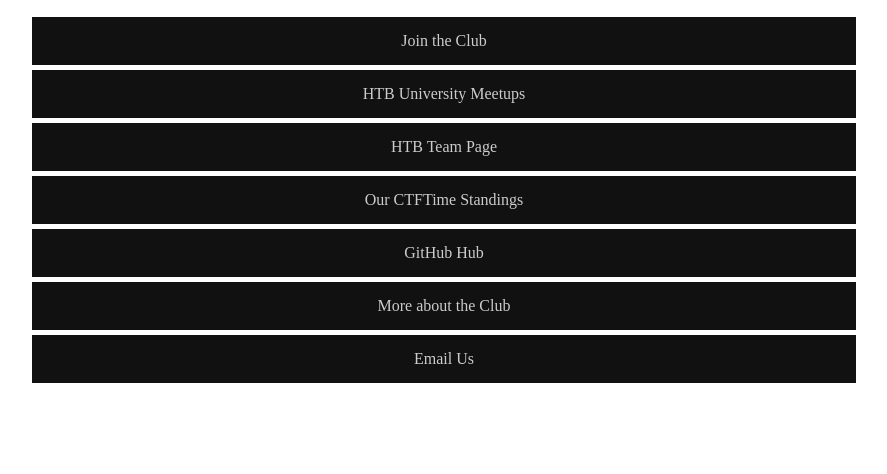
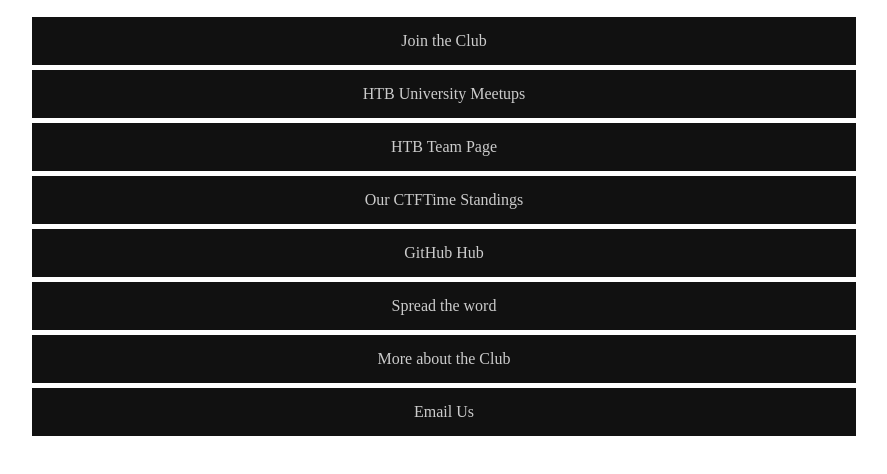
Before and after one commit to NPSCyberClub/npscyberclub.github.io, a plain HTML site: page index.html in a window 1280 px wide. Shown: the part 234-708 px from the top of the page, without its empty margins (216-1103 px from the left). Drawn offline with Linux system fonts and the light colour scheme.

Commit message:
Linked to Flyer

```diff
--- a/index.html
+++ b/index.html
@@ -37,6 +37,7 @@
   <li><a href="https://app.hackthebox.com/universities/overview/725" target="_blank">HTB Team Page</a></li>
   <li><a href="https://ctftime.org/team/284376" target="_blank">Our CTFTime Standings</a></li>
   <li><a href="https://github.com/NPSCyberClub/hub" target="_blank">GitHub Hub</a></li>
+  <li><a href="https://npscyberclub.github.io/static/images/flyer.jpeg" target="_blank">Spread the word</a></li>
   <li><a href="https://www.npsfoundation.org/membership/clubs" target="_blank">More about the Club</a></li>
   <li><a href="mailto:cyber@npsfoundation.org?subject=Inquiry">Email Us</a></li>
  </ul>
```
